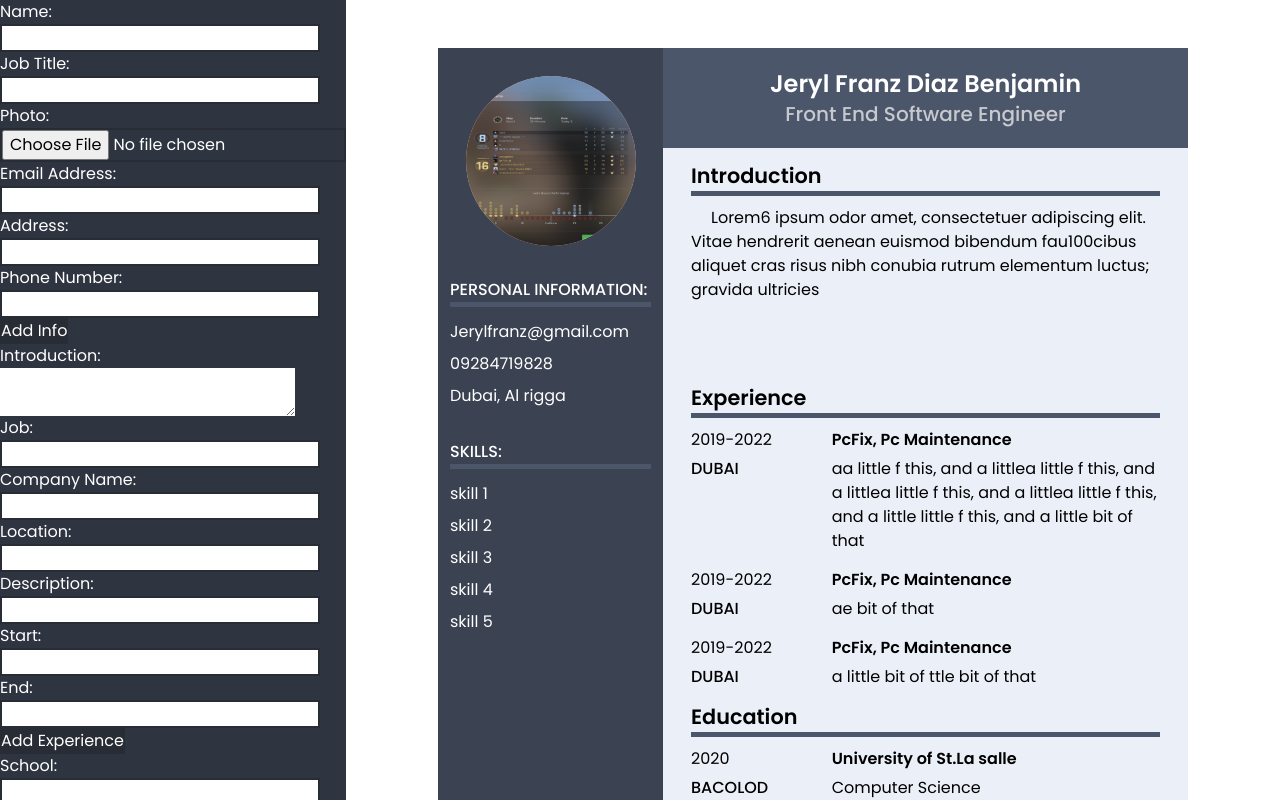
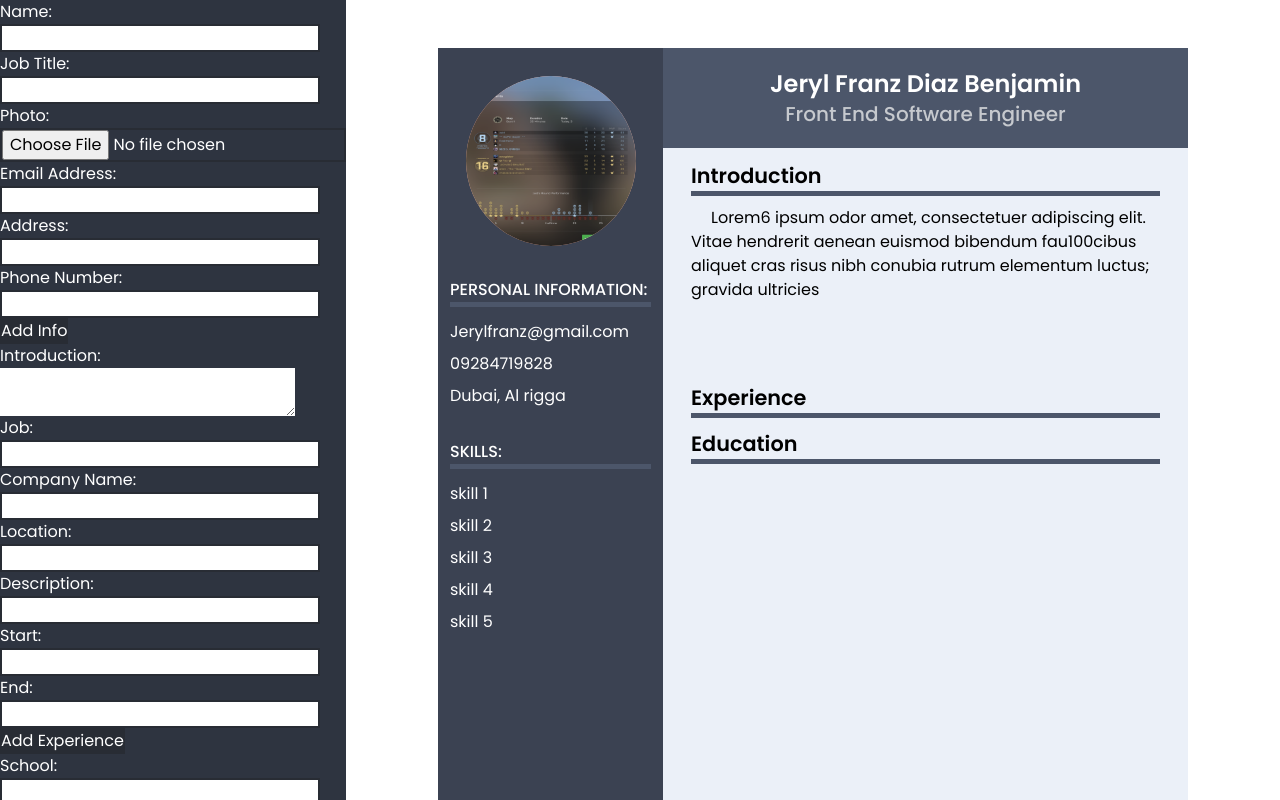
Before and after one commit to Sty6x/cv-application-maker, a React (Create React App) app: page / in a window 1280 px wide. Shown: the top 800 px of the page. Built offline with nearby package versions, Linux system fonts and the light colour scheme.

Commit message:
made main dictate the height of the cv body

```diff
--- a/src/App.js
+++ b/src/App.js
@@ -281,7 +281,7 @@ class App extends React.Component {
 				<SideBar />
 				<div
 					id="cv-outer-body-container"
-					className="min-h-[900px] flex flex-1 justify-center px-16 py-12"
+					className="flex flex-1 justify-center px-16 py-12"
 				>
 					<CVbody />
 				</div>
--- a/src/components/cv-components/cvBody.js
+++ b/src/components/cv-components/cvBody.js
@@ -9,9 +9,9 @@ class CVbody extends React.Component {
 
 	render() {
 		return (
-			<div id="cv-body-container" className="flex h-[800px] w-[750px]">
+			<div id="cv-body-container" className="flex min-h-full w-[750px]">
 				<CVside />
-				<div id="header-main-container" className="w-full ">
+				<div id="header-main-container" className=" w-full ">
 					<CVhead />
 					<CVmain />
 				</div>
--- a/src/components/cv-components/cvMain.js
+++ b/src/components/cv-components/cvMain.js
@@ -10,7 +10,7 @@ class CVmain extends React.Component {
 	// delegate education and experience arrays here from App.js
 	render() {
 		return (
-			<div id="cv-main-container" className="px-7 py-3 h-full bg-[#ebf0f8]">
+			<div id="cv-main-container" className="min-h-[900px] px-7 py-3  bg-[#ebf0f8]">
 				<Introduction />
 				<ExperienceList />
 				<EducationList />
--- a/src/components/cv-components/cvSide.js
+++ b/src/components/cv-components/cvSide.js
@@ -11,7 +11,7 @@ class CVside extends React.Component{
    // delegate personalInfo object and skillarr
     render(){
         return(
-            <div id="cv-side" className=" bg-[#3B4252] max-h-full min-w-[30%] gap-8 flex flex-col py-7 px-3 ">
+            <div id="cv-side" className=" bg-[#3B4252] min-w-[30%] gap-8 flex  flex-col py-7 px-3 ">
                 <CVPhoto/>
                 <PersonalInfo/>
                 <SkillList/>
--- a/src/components/education-component/educationList.js
+++ b/src/components/education-component/educationList.js
@@ -38,7 +38,7 @@ class EducationList extends React.Component {
 		return (
 			<div id="outer-education-container">
 				<h3 className="main-titles">Education</h3>
-				<div id="education-list-container">{displayEducation}</div>
+				{/* <div id="education-list-container">{displayEducation}</div> */}
 			</div>
 		);
 	}
--- a/src/components/experience-component/experienceList.js
+++ b/src/components/experience-component/experienceList.js
@@ -47,7 +47,7 @@ class ExperienceList extends React.Component {
 		return (
 			<div id="outer-experience-container" className="max-h-[310px]">
 				<h3 className="main-titles">Experience</h3>
-				<div id="experience-list-container">{displayExperience}</div>
+				{/* <div id="experience-list-container">{displayExperience}</div> */}
 			</div>
 		);
 	}
```
